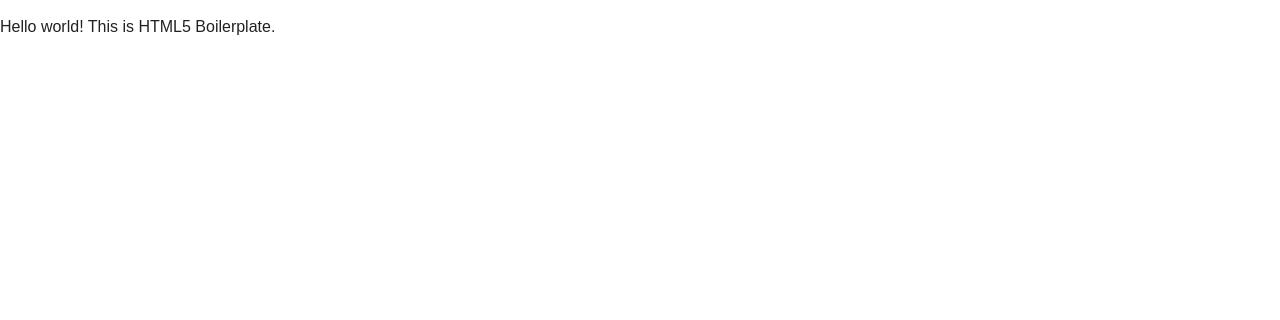
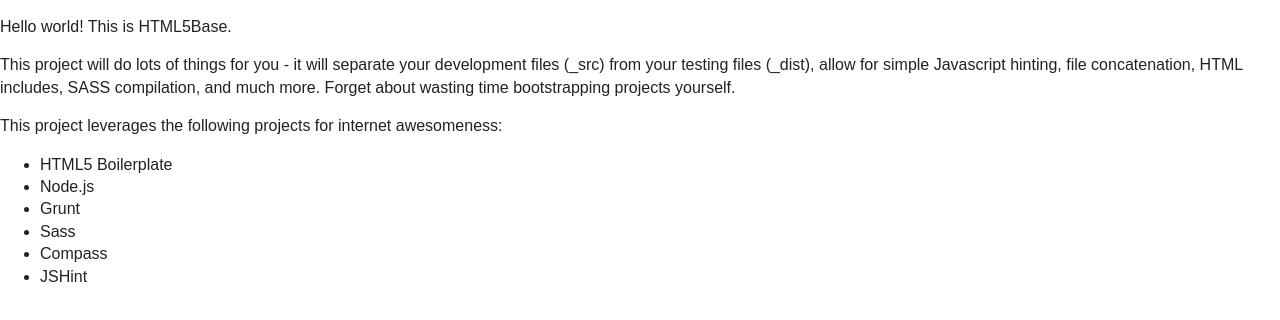
Before and after one commit to bwasilewski/HTML5Base, a website: page _dist/index.html in a window 1280 px wide. Drawn offline with nearby package versions, Linux system fonts and the light colour scheme; files that its build step writes are made by us from their sources.

Commit message:
updated readme and index file

```diff
--- a/_dist/index.html
+++ b/_dist/index.html
@@ -22,7 +22,20 @@
         <![endif]-->
 
         <!-- Add your site or application content here -->
-        <p>Hello world! This is HTML5 Boilerplate.</p>
+        <p>Hello world! This is HTML5Base.</p>
+
+        <p>This project will do lots of things for you - it will separate your development files (_src) from your testing files (_dist), allow for simple Javascript hinting, file concatenation, HTML includes, SASS compilation, and much more. Forget about wasting time bootstrapping projects yourself.</p>
+
+        <p>This project leverages the following projects for internet awesomeness:</p>
+
+        <ul>
+          <li>HTML5 Boilerplate</li>
+          <li>Node.js</li>
+          <li>Grunt</li>
+          <li>Sass</li>
+          <li>Compass</li>
+          <li>JSHint</li>
+        </ul>
 
         <script src="//ajax.googleapis.com/ajax/libs/jquery/1.9.1/jquery.min.js"></script>
         <script>window.jQuery || document.write('<script src="js/vendor/jquery-1.9.1.min.js"><\/script>')</script>
```
Also changed, not shown: _src/index.html (+14 -1 lines), README.md.
